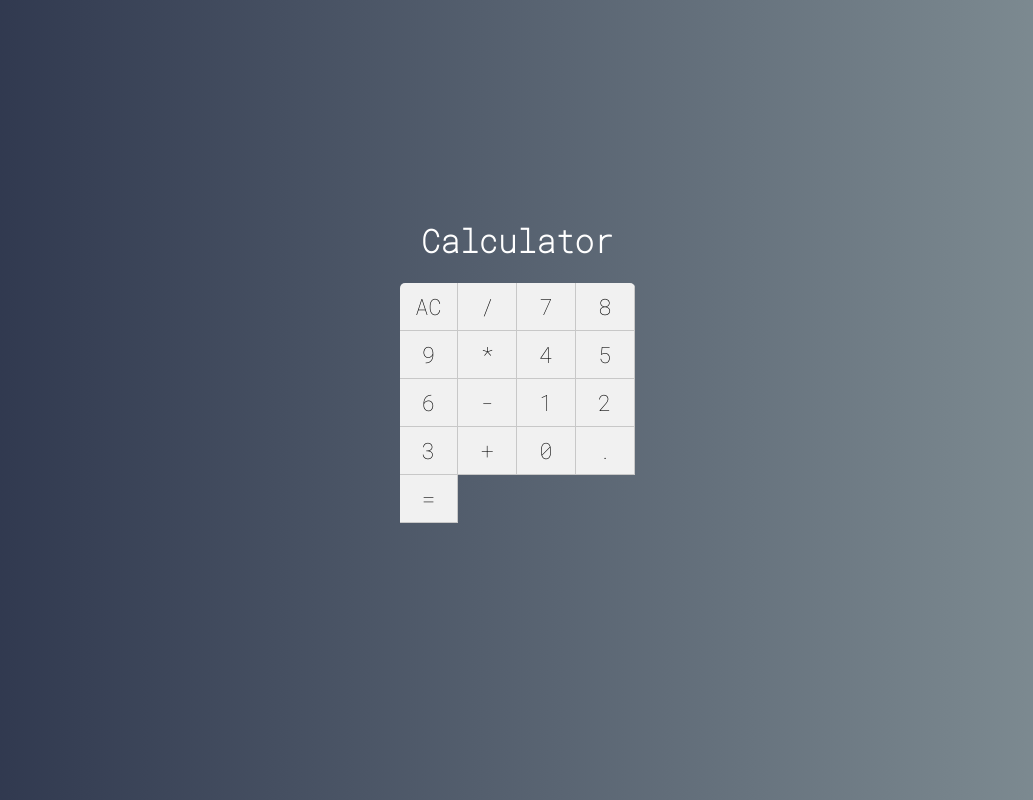
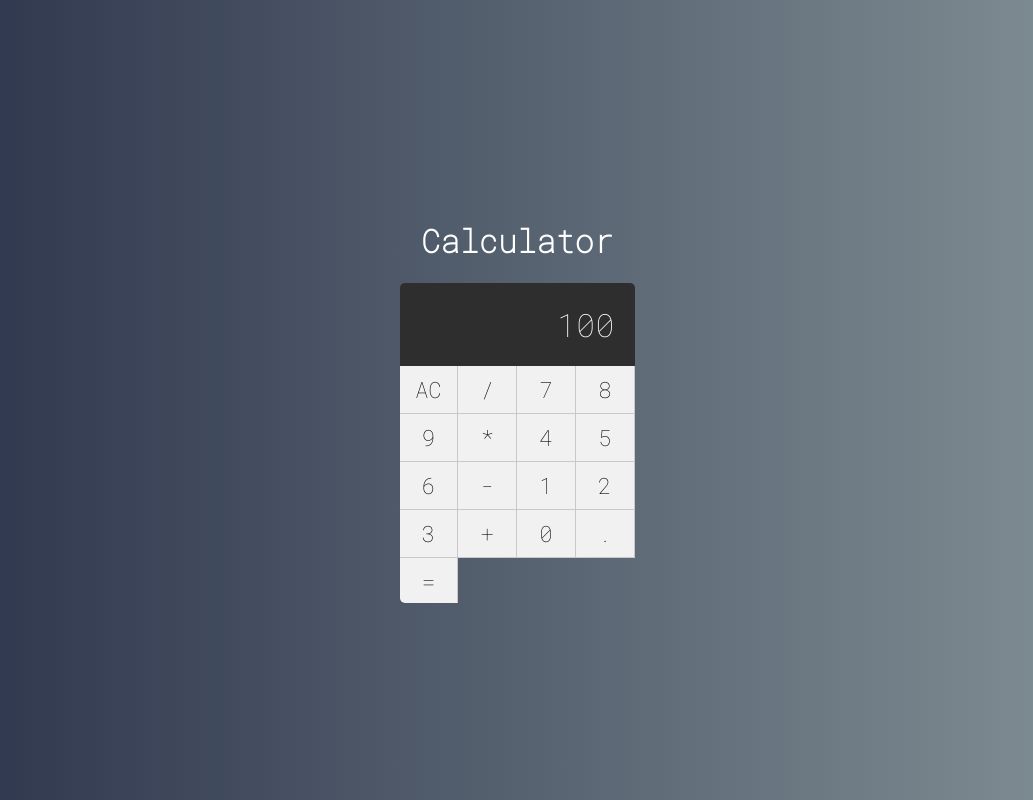
Before and after one commit to leo123nunes/Calculator-React, a React (Create React App) app: page / in a window 1280 px wide. Shown: the whole page, without its empty margins (123-1156 px from the left). Built offline with nearby package versions, Linux system fonts and the light colour scheme.

Commit message:
Adding the calculator's display

```diff
--- /dev/null
+++ b/src/components/Display.css
@@ -0,0 +1,10 @@
+.display{
+    grid-column: span 4;
+    background-color: rgb(46, 46, 46);
+    color: #fff;
+    display: flex;
+    justify-content: flex-end;
+    align-items: center;
+    padding: 20px;
+    font-size: 2em;
+}
--- /dev/null
+++ b/src/components/Display.jsx
@@ -0,0 +1,5 @@
+import React from 'react'
+import './Display.css'
+
+export default props =>
+    <div className="display">{props.value}</div>
--- a/src/main/Calculator.css
+++ b/src/main/Calculator.css
@@ -5,7 +5,7 @@
     overflow: hidden;
     display: grid;
     grid-template-columns: repeat(4, 25%);
-    grid-template-rows: 48px 48px 48px 48px 48px;
+    grid-template-rows: 1fr 48px 48px 48px 48px 48px;
 }
 
 body{
--- a/src/main/Calculator.jsx
+++ b/src/main/Calculator.jsx
@@ -1,10 +1,12 @@
 import React, {Component} from 'react'
 import './Calculator.css'
 import Button from '../components/Button.jsx'
+import Display from '../components/Display.jsx'
 
 export default class Calculator extends Component{
     render(){
         return <div className="calculator">
+            <Display value={100}></Display>
             <Button label="AC"></Button>
             <Button label="/"></Button>
             <Button label="7"></Button>
```
Also changed, not shown: 1 other file (tests, documents, lock files or other folders).
